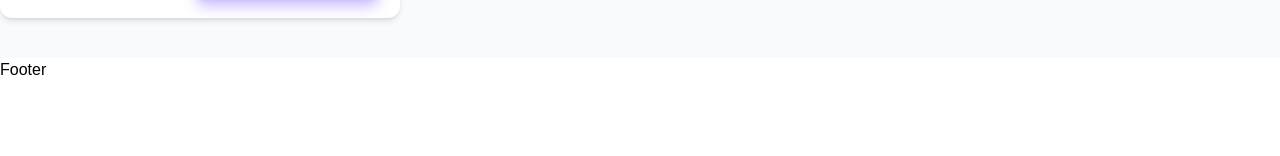
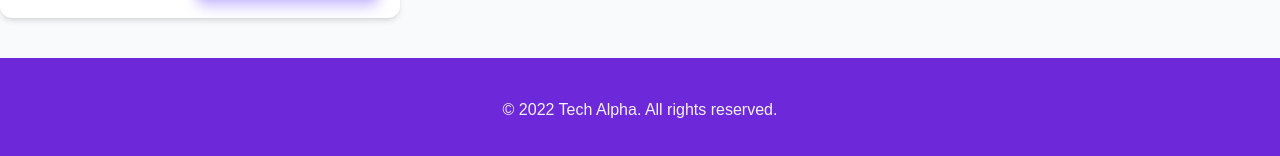
Before and after one commit to KeyaAkter/tech-alpha, a React (Create React App) app: page / in a window 1280 px wide. Shown: the part 3446-3602 px from the top of the page. Before the commit the page ends 3528 px from the top, so only its background shows below. Built offline with nearby package versions, Linux system fonts and the light colour scheme.

Commit message:
footer added

```diff
--- a/src/components/Footer.js
+++ b/src/components/Footer.js
@@ -1,5 +1,9 @@
 const Footer = () => {
-  return <div>Footer</div>;
+  return (
+    <div className="footer bg-violet-700 text-violet-50 text-center py-10">
+      <p>&copy; {new Date().getFullYear()} Tech Alpha. All rights reserved.</p>
+    </div>
+  );
 };
 
 export default Footer;
--- a/src/pages/Products.js
+++ b/src/pages/Products.js
@@ -1,4 +1,3 @@
-import { Link } from "react-router-dom";
 import Card from "../components/Card";
 
 const data = [
```
